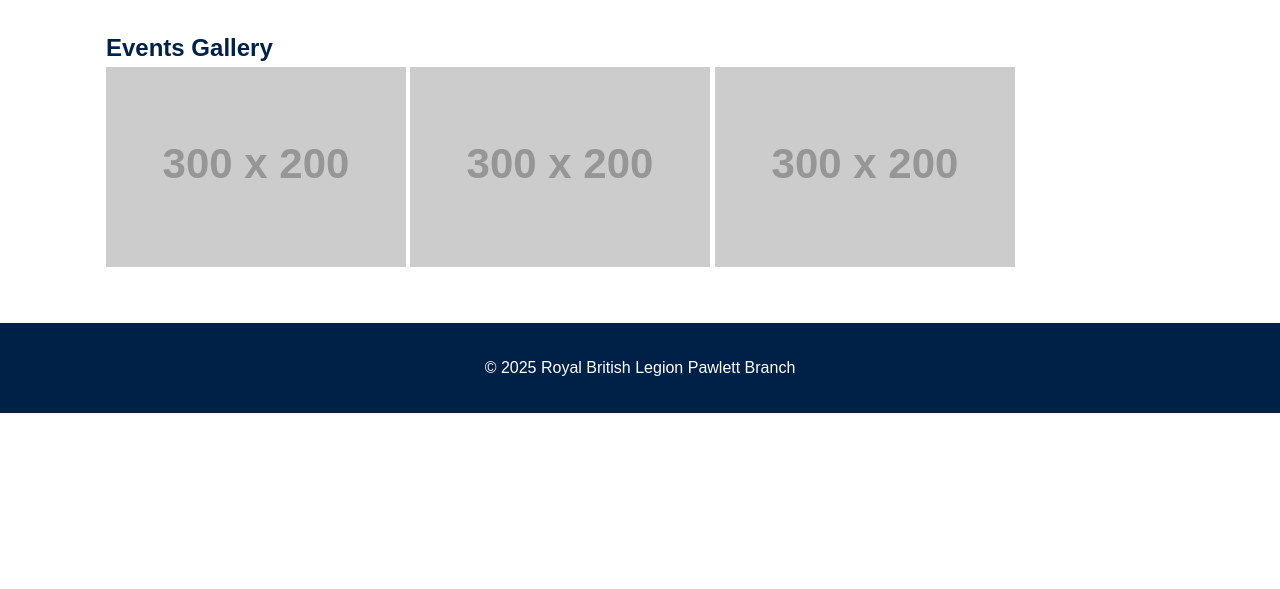
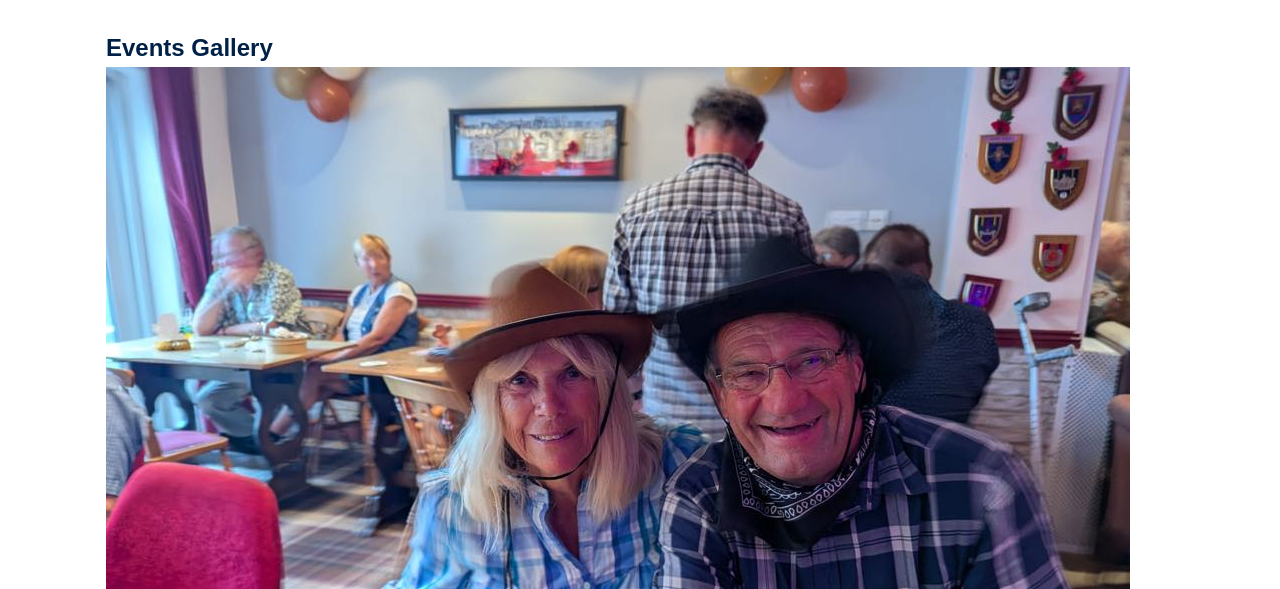
Before and after one commit to pawlettlegion/rbl-pawlett-website, a plain HTML site: page events.html in a window 1280 px wide. Shown: the part 211-800 px from the top of the page. Drawn offline with Linux system fonts and the light colour scheme; placeholder pictures from the web are drawn by us.

Commit message:
Update events.html - Images

```diff
--- a/events.html
+++ b/events.html
@@ -36,9 +36,9 @@
   <div class="container">
     <h2>Events Gallery</h2>
     <div class="gallery">
-      <img src="https://via.placeholder.com/300x200" alt="Event 1">
-      <img src="https://via.placeholder.com/300x200" alt="Event 2">
-      <img src="https://via.placeholder.com/300x200" alt="Event 3">
+      <img src="Event-Pic-1.jpg" alt="Event 1">
+      <img src="Event-Pic-2.jpg" alt="Event 2">
+      <img src="Event-Pic-3.jpg" alt="Event 3">
     </div>
   </div>
 </main>
```
